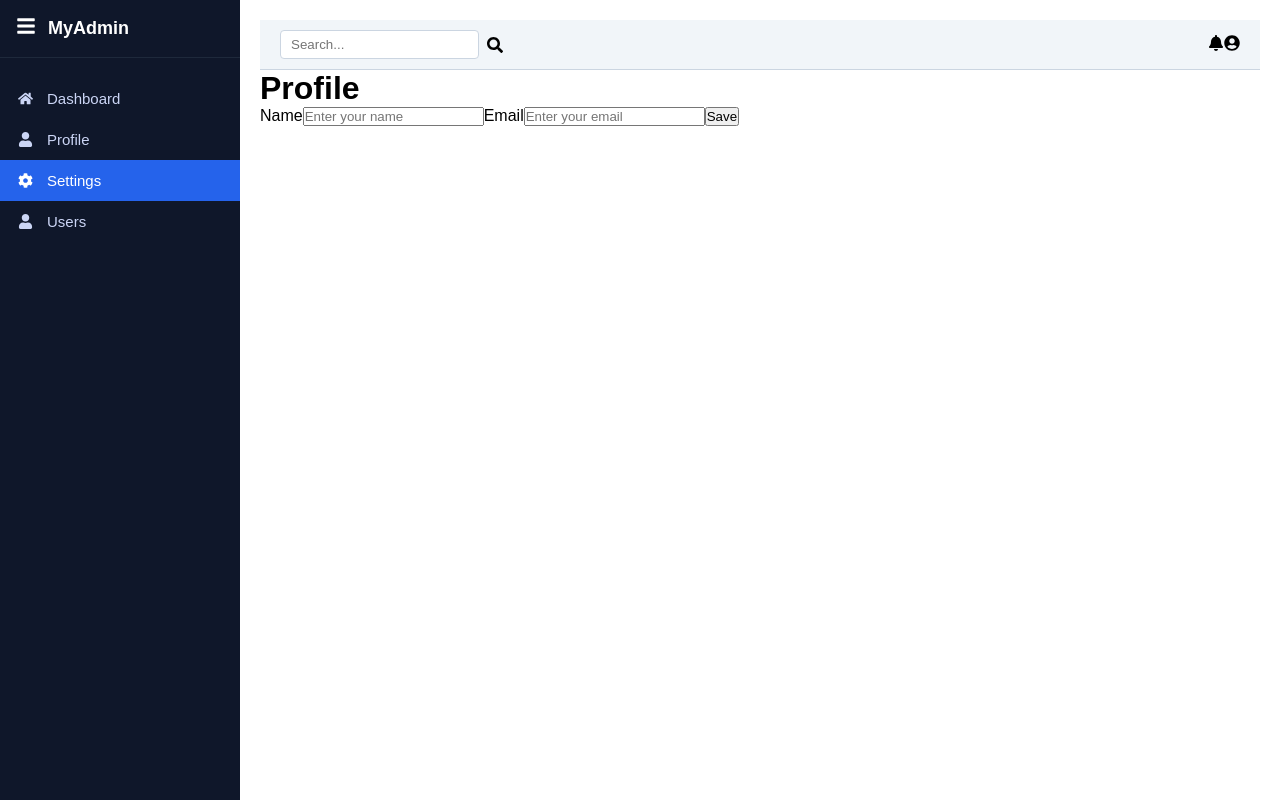
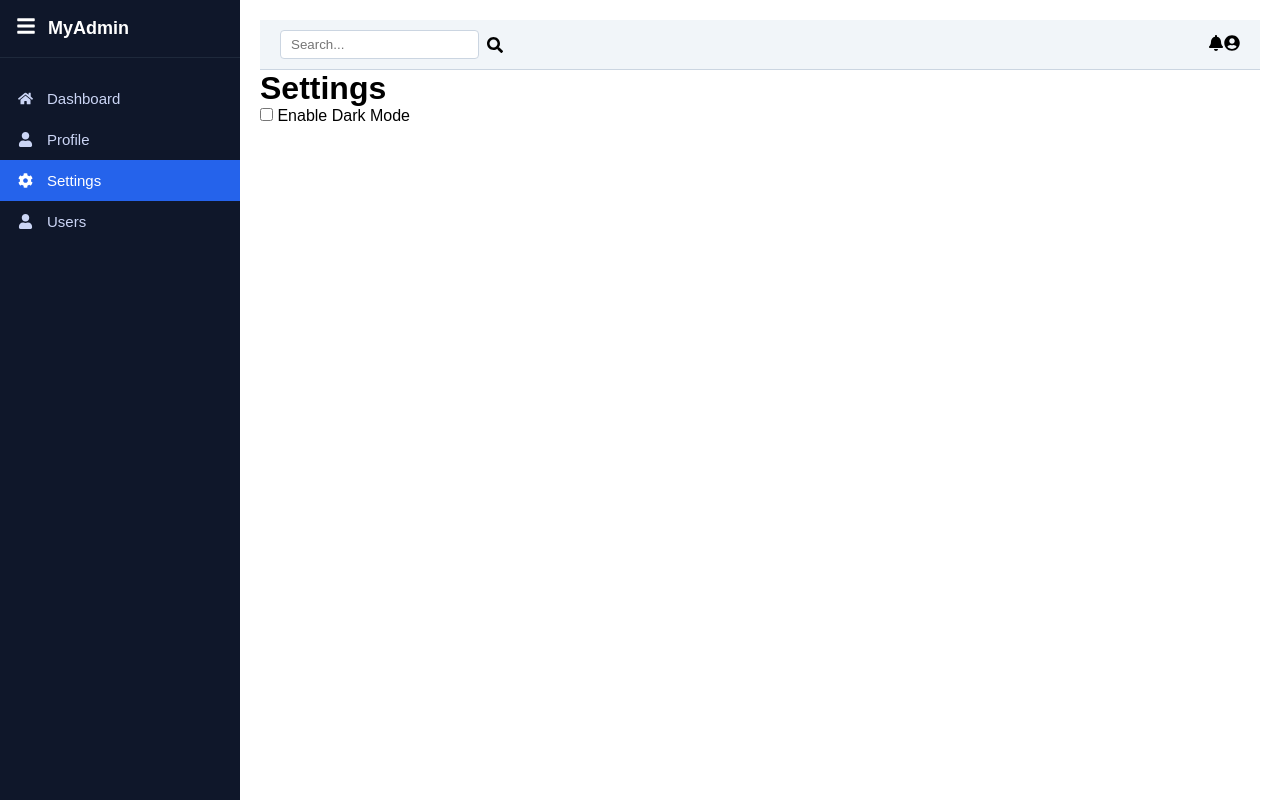
Before and after one commit to dheerajindoriya58-art/Sidebar, a React (Vite) app: page /settings in a window 1280 px wide. Built offline with nearby package versions, Linux system fonts and the light colour scheme.

Commit message:
first commit

```diff
--- a/src/pages/Settings.jsx
+++ b/src/pages/Settings.jsx
@@ -1,14 +1,12 @@
-export default function Profile() {
+export default function Settings() {
   return (
-    <div className="page profile">
-      <h1>Profile</h1>
-      <form className="profile-form">
-        <label>Name</label>
-        <input type="text" placeholder="Enter your name" />
-        <label>Email</label>
-        <input type="email" placeholder="Enter your email" />
-        <button type="submit">Save</button>
-      </form>
+    <div className="page settings">
+      <h1>Settings</h1>
+      <div className="settings-option">
+        <label>
+          <input type="checkbox" /> Enable Dark Mode
+        </label>
+      </div>
     </div>
   );
 }
```
